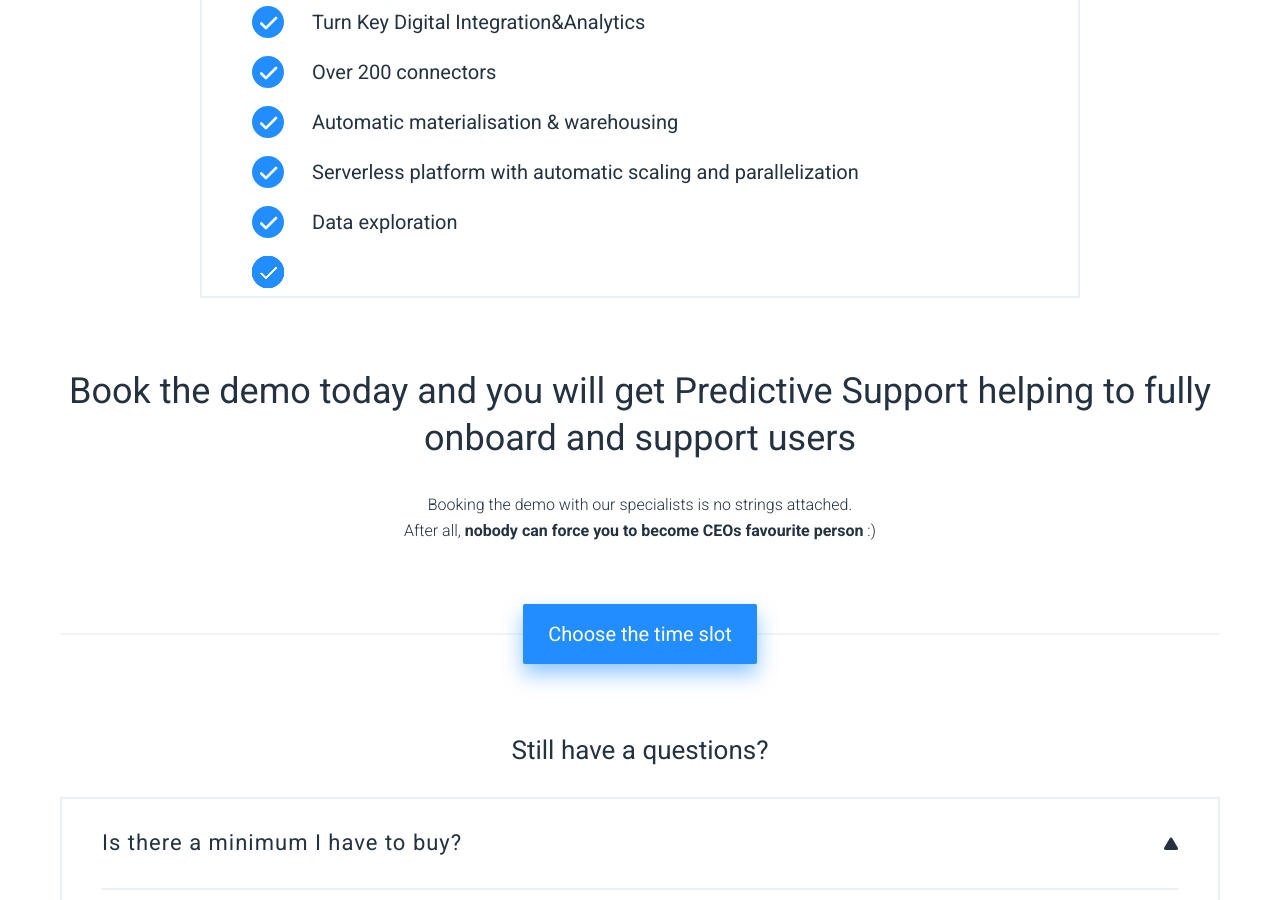
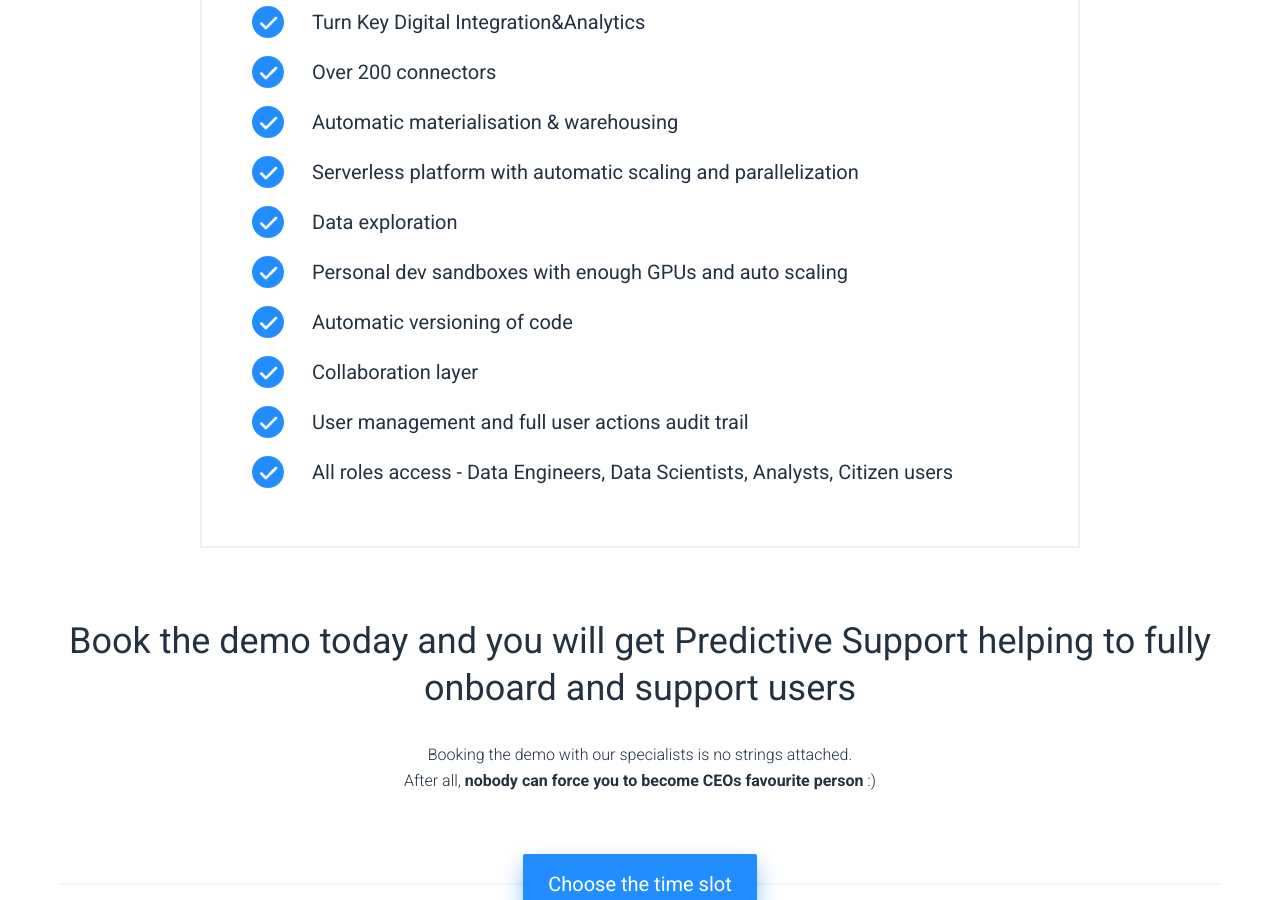
Before and after one commit to keboola/website, a Jekyll site: the page built from _landing/how-to-win-data.md, in a window 1280 px wide and 900 px high, scrolled down 7381 px. Built offline with Jekyll 4.4.1, drawn with Linux system fonts in a browser that asks for light colours; nearby versions of some CDN libraries.

Commit message:
Update from Forestry.io Martin Karasek updated _landing/how-to-win-data.md

```diff
--- a/_landing/how-to-win-data.md
+++ b/_landing/how-to-win-data.md
@@ -185,12 +185,12 @@ page_sections:
     - item: Automatic materialisation & warehousing
     - item: Serverless platform with automatic scaling and parallelization
     - item: Data exploration
-    - {}
-    - {}
-    - {}
-    - {}
-    - {}
-    - {}
+    - item: Personal dev sandboxes with enough GPUs and auto scaling
+    - item: Automatic versioning of code
+    - item: Collaboration layer
+    - item: User management and full user actions audit trail
+    - item: All roles access - Data Engineers, Data Scientists, Analysts, Citizen
+        users
 - template: ask-demo
   block: ask-demo
   headline: Book the demo today and you will get Predictive Support helping to fully
```
